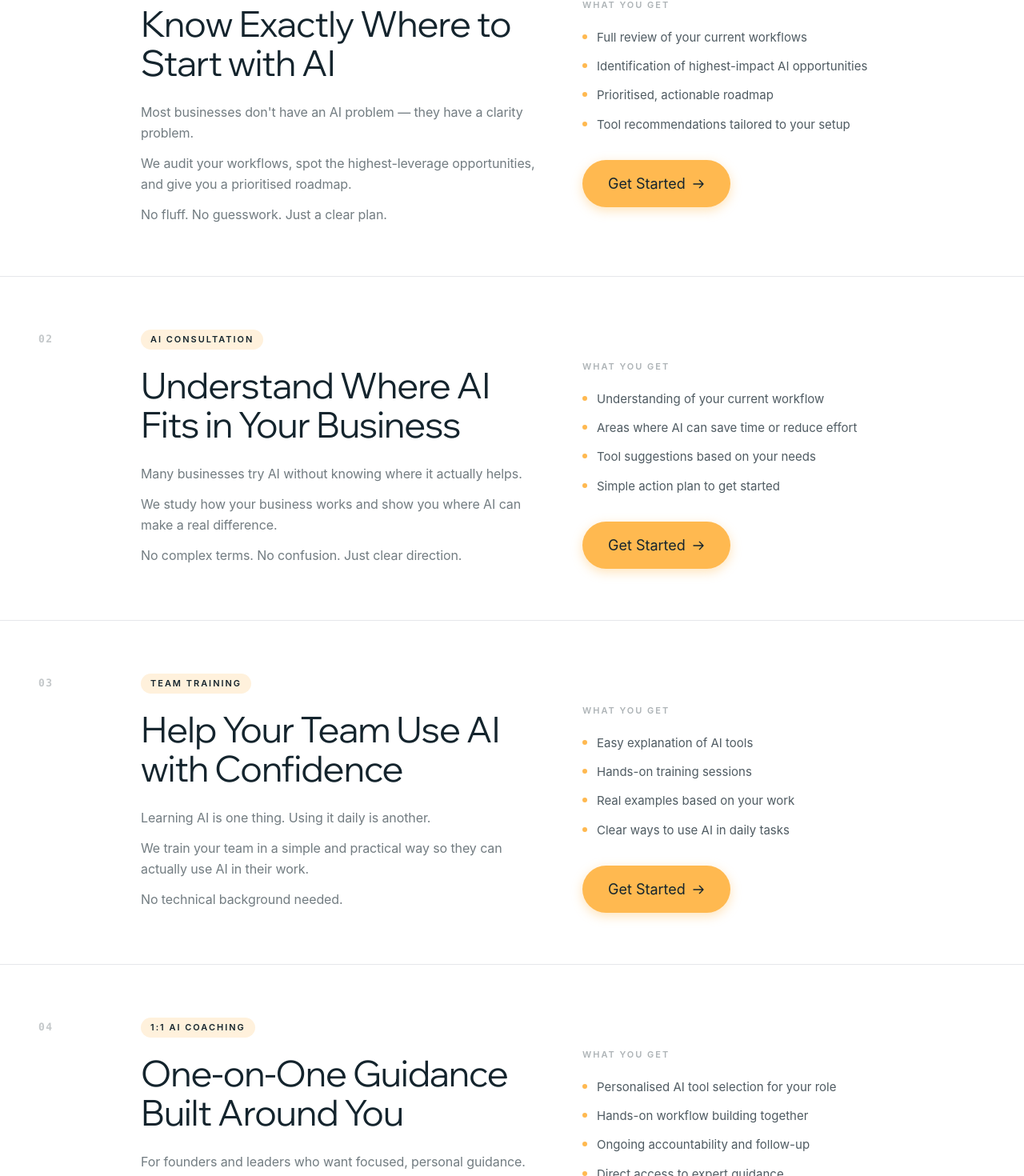
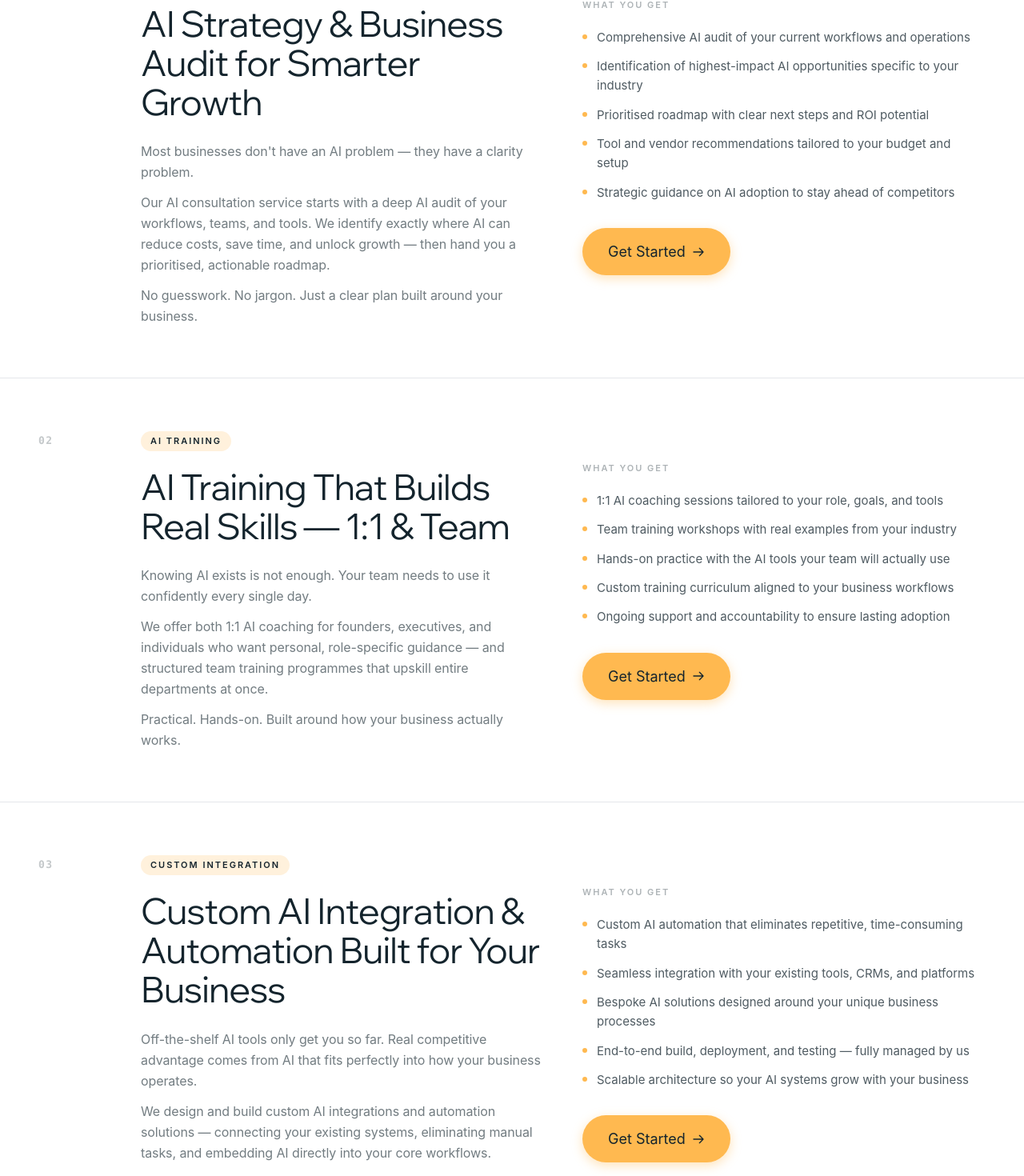
Before and after one commit to hetashridk/cph-new, a React (Vite) app: page /services in a window 1280 px wide. Shown: the part 988-2458 px from the top of the page at 80% size. Built offline with nearby package versions, Linux system fonts and the light colour scheme; a web font is replaced by a local one.

Commit message:
Reduce to 3 services

```diff
--- a/src/components/Hero.jsx
+++ b/src/components/Hero.jsx
@@ -70,10 +70,14 @@ const Hero = () => {
               <div key={idx} className="flex items-center space-x-8 md:space-x-12 px-6 text-[11px] md:text-[13px] tracking-[0.2em] font-semibold text-[#14242D] uppercase">
                 <span>AI Consultation</span>
                 <span className="w-1.5 h-1.5 rounded-full bg-[#ffb950]"></span>
-                <span>AI Team Training</span>
+                <span>AI Training</span>
+                <span className="w-1.5 h-1.5 rounded-full bg-[#ffb950]"></span>
+                <span>Custom Integration</span>
                 <span className="w-1.5 h-1.5 rounded-full bg-[#ffb950]"></span>
                 <span>1:1 AI Coaching</span>
                 <span className="w-1.5 h-1.5 rounded-full bg-[#ffb950]"></span>
+                {/* <span>AI Training</span>
+                <span className="w-1.5 h-1.5 rounded-full bg-[#ffb950]"></span> */}
                 <span>GenAI Workshop</span>
                 <span className="w-1.5 h-1.5 rounded-full bg-[#ffb950]"></span>
               </div>
--- a/src/components/Services.jsx
+++ b/src/components/Services.jsx
@@ -9,38 +9,29 @@ const Services = () => {
   const servicesData = [
     {
       id: "01",
-      title: "AI Audit",
-      subtitle: "Clarity Before Action",
-      description: "Before you invest in any AI tool or training, you need to know exactly where to start. We audit your workflows, identify the highest-leverage opportunities, and give you a clear prioritised roadmap — no fluff, no guesswork.",
-      icon: (
-        <svg className="w-8 h-8 md:w-10 md:h-10" fill="none" stroke="currentColor" viewBox="0 0 24 24"><path strokeLinecap="round" strokeLinejoin="round" strokeWidth={1} d="M9 5H7a2 2 0 00-2 2v12a2 2 0 002 2h10a2 2 0 002-2V7a2 2 0 00-2-2h-2M9 5a2 2 0 002 2h2a2 2 0 002-2M9 5a2 2 0 012-2h2a2 2 0 012 2m-6 9l2 2 4-4" /></svg>
-      )
-    },
-    {
-      id: "02",
       title: "AI Consultation",
-      subtitle: "Customized Strategy",
-      description: "We look at how your business works and show you where AI can help. No guessing. No random tools. You get clear direction on what to use, how to use it, and how it can save time or reduce effort in your daily work.",
+      subtitle: "Strategy & AI Audit",
+      description: "Get expert AI consulting tailored to your business. We conduct a thorough AI audit of your workflows, identify the highest-impact opportunities, and deliver a clear, prioritised roadmap — so you know exactly where to start and what to invest in.",
       icon: (
         <svg className="w-8 h-8 md:w-10 md:h-10" fill="none" stroke="currentColor" viewBox="0 0 24 24"><path strokeLinecap="round" strokeLinejoin="round" strokeWidth={1} d="M13 10V3L4 14h7v7l9-11h-7z" /></svg>
       )
     },
     {
-      id: "03",
-      title: "Team Training",
-      subtitle: "Building AI Competence",
-      description: "We train your team to actually use AI in their day-to-day work. Simple explanations. Real examples. Hands-on practice. Your team learns how to use AI tools with confidence, so work becomes faster and easier.",
+      id: "02",
+      title: "AI Training",
+      subtitle: "1:1 & Team Training",
+      description: "Practical AI training for individuals and teams. From focused 1:1 coaching sessions for founders and leaders to hands-on team training programmes — we build real AI competence so your people use AI with confidence every day.",
       icon: (
         <svg className="w-8 h-8 md:w-10 md:h-10" fill="none" stroke="currentColor" viewBox="0 0 24 24"><path strokeLinecap="round" strokeLinejoin="round" strokeWidth={1} d="M12 4.354a4 4 0 110 5.292M15 21H3v-1a6 6 0 0112 0v1zm0 0h6v-1a6 6 0 00-9-5.197M13 7a4 4 0 11-8 0 4 4 0 018 0z" /></svg>
       )
     },
     {
-      id: "04",
-      title: "1:1 AI Coaching",
-      subtitle: "Personal Guidance",
-      description: "For founders and leaders who want focused, one-on-one guidance. We work directly with you to build your personal AI workflow and make sure you leave every session with something you can use immediately.",
+      id: "03",
+      title: "Custom Integration",
+      subtitle: "AI Automation & Build",
+      description: "We design and deploy custom AI automation solutions built around your specific workflows. From automating repetitive tasks to integrating AI tools directly into your systems — we make AI work seamlessly inside your business.",
       icon: (
-        <svg className="w-8 h-8 md:w-10 md:h-10" fill="none" stroke="currentColor" viewBox="0 0 24 24"><path strokeLinecap="round" strokeLinejoin="round" strokeWidth={1} d="M16 7a4 4 0 11-8 0 4 4 0 018 0zM12 14a7 7 0 00-7 7h14a7 7 0 00-7-7z" /></svg>
+        <svg className="w-8 h-8 md:w-10 md:h-10" fill="none" stroke="currentColor" viewBox="0 0 24 24"><path strokeLinecap="round" strokeLinejoin="round" strokeWidth={1} d="M10.325 4.317c.426-1.756 2.924-1.756 3.35 0a1.724 1.724 0 002.573 1.066c1.543-.94 3.31.826 2.37 2.37a1.724 1.724 0 001.065 2.572c1.756.426 1.756 2.924 0 3.35a1.724 1.724 0 00-1.066 2.573c.94 1.543-.826 3.31-2.37 2.37a1.724 1.724 0 00-2.572 1.065c-.426 1.756-2.924 1.756-3.35 0a1.724 1.724 0 00-2.573-1.066c-1.543.94-3.31-.826-2.37-2.37a1.724 1.724 0 00-1.065-2.572c-1.756-.426-1.756-2.924 0-3.35a1.724 1.724 0 001.066-2.573c-.94-1.543.826-3.31 2.37-2.37.996.608 2.296.07 2.572-1.065z" /><path strokeLinecap="round" strokeLinejoin="round" strokeWidth={1} d="M15 12a3 3 0 11-6 0 3 3 0 016 0z" /></svg>
       )
     },
   ];
@@ -65,7 +56,7 @@ const Services = () => {
           </div>
 
           {/* Bottom Section: 3 Cards Grid */}
-          <div className="w-full grid grid-cols-1 sm:grid-cols-2 lg:grid-cols-4 gap-6 lg:gap-8">
+          <div className="w-full grid grid-cols-1 sm:grid-cols-2 lg:grid-cols-3 gap-6 lg:gap-8">
             {servicesData.map((service, index) => {
               const isHovered = hoveredIndex === index;
 
--- a/src/pages/ServicesPage.jsx
+++ b/src/pages/ServicesPage.jsx
@@ -14,61 +14,47 @@ const containerVariants = {
 };
 
 const services = [
-  // audit
-  // conus
-  // team
-  // 1:1
   {
     id: '01',
-    title: 'Know Exactly Where to Start with AI',
-    label: 'AI Audit',
-    description: 'Most businesses don\'t have an AI problem — they have a clarity problem.\nWe audit your workflows, spot the highest-leverage opportunities, and give you a prioritised roadmap.\nNo fluff. No guesswork. Just a clear plan.',
+    title: 'AI Strategy & Business Audit for Smarter Growth',
+    label: 'AI Consultation',
+    description: 'Most businesses don\'t have an AI problem — they have a clarity problem.\nOur AI consultation service starts with a deep AI audit of your workflows, teams, and tools. We identify exactly where AI can reduce costs, save time, and unlock growth — then hand you a prioritised, actionable roadmap.\nNo guesswork. No jargon. Just a clear plan built around your business.',
     what: [
-      'Full review of your current workflows',
-      'Identification of highest-impact AI opportunities',
-      'Prioritised, actionable roadmap',
-      'Tool recommendations tailored to your setup',
+      'Comprehensive AI audit of your current workflows and operations',
+      'Identification of highest-impact AI opportunities specific to your industry',
+      'Prioritised roadmap with clear next steps and ROI potential',
+      'Tool and vendor recommendations tailored to your budget and setup',
+      'Strategic guidance on AI adoption to stay ahead of competitors',
     ],
     bg: 'bg-white',
   },
   {
     id: '02',
-    title: 'Understand Where AI Fits in Your Business',
-    label: 'AI Consultation',
-    description: 'Many businesses try AI without knowing where it actually helps.\nWe study how your business works and show you where AI can make a real difference.\nNo complex terms. No confusion. Just clear direction.',
+    title: 'AI Training That Builds Real Skills — 1:1 & Team',
+    label: 'AI Training',
+    description: 'Knowing AI exists is not enough. Your team needs to use it confidently every single day.\nWe offer both 1:1 AI coaching for founders, executives, and individuals who want personal, role-specific guidance — and structured team training programmes that upskill entire departments at once.\nPractical. Hands-on. Built around how your business actually works.',
     what: [
-      'Understanding of your current workflow',
-      'Areas where AI can save time or reduce effort',
-      'Tool suggestions based on your needs',
-      'Simple action plan to get started',
-    ],
-    bg: 'bg-white',
-  },
-  {
-    id: '03',
-    title: 'Help Your Team Use AI with Confidence',
-    label: 'Team Training',
-    description: 'Learning AI is one thing. Using it daily is another.\nWe train your team in a simple and practical way so they can actually use AI in their work.\nNo technical background needed.',
-    what: [
-      'Easy explanation of AI tools',
-      'Hands-on training sessions',
-      'Real examples based on your work',
-      'Clear ways to use AI in daily tasks',
+      '1:1 AI coaching sessions tailored to your role, goals, and tools',
+      'Team training workshops with real examples from your industry',
+      'Hands-on practice with the AI tools your team will actually use',
+      'Custom training curriculum aligned to your business workflows',
+      'Ongoing support and accountability to ensure lasting adoption',
     ],
     bg: 'bg-[#fafafa]',
   },
   {
-    id: '04',
-    title: 'One-on-One Guidance Built Around You',
-    label: '1:1 AI Coaching',
-    description: 'For founders and leaders who want focused, personal guidance.\nWe work directly with you — your tools, your role, your goals.\nEvery session ends with something you can use immediately.',
+    id: '03',
+    title: 'Custom AI Integration & Automation Built for Your Business',
+    label: 'Custom Integration',
+    description: 'Off-the-shelf AI tools only get you so far. Real competitive advantage comes from AI that fits perfectly into how your business operates.\nWe design and build custom AI integrations and automation solutions — connecting your existing systems, eliminating manual tasks, and embedding AI directly into your core workflows.\nFrom intelligent process automation to fully bespoke AI builds, we make AI work seamlessly inside your operations.',
     what: [
-      'Personalised AI tool selection for your role',
-      'Hands-on workflow building together',
-      'Ongoing accountability and follow-up',
-      'Direct access to expert guidance',
+      'Custom AI automation that eliminates repetitive, time-consuming tasks',
+      'Seamless integration with your existing tools, CRMs, and platforms',
+      'Bespoke AI solutions designed around your unique business processes',
+      'End-to-end build, deployment, and testing — fully managed by us',
+      'Scalable architecture so your AI systems grow with your business',
     ],
-    bg: 'bg-[#fafafa]',
+    bg: 'bg-white',
   },
 ];
 
@@ -116,10 +102,10 @@ const ServicesPage = () => {
                 className="text-[2.8rem] md:text-[4rem] lg:text-[70px] font-normal leading-[1.05] text-[#14242D] mb-8"
                 style={{ letterSpacing: '-0.02em', fontFamily: "'Wix Madefor Display', sans-serif" }}
               >
-                Simple AI Support<br />for Your Business
+                AI Services Built<br />for Real Business
               </motion.h1>
               <motion.p variants={itemVariants} className="text-[16px] md:text-[18px] text-[#14242D]/70 leading-relaxed max-w-xl" style={{ letterSpacing: '-0.16px' }}>
-                We help you understand, use, and apply AI in your daily work. Whether you&apos;re starting from zero or already exploring AI, we guide you with clear steps and practical use.
+                From strategic AI consultation and hands-on training to fully custom AI integrations — we help businesses adopt AI with confidence, clarity, and measurable results.
               </motion.p>
             </motion.div>
 
```
